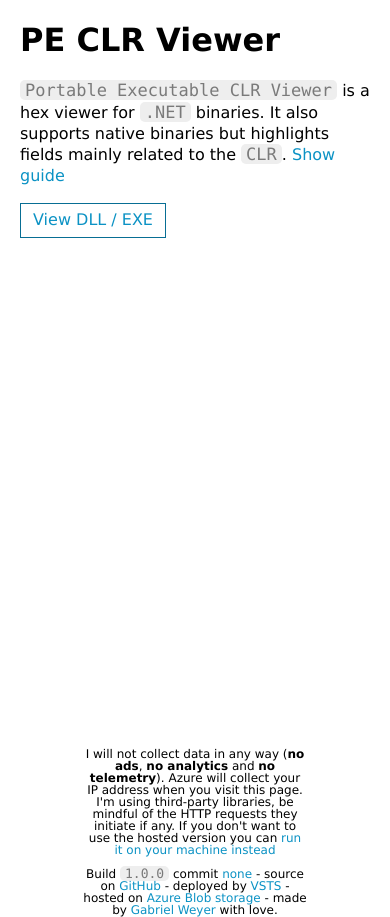
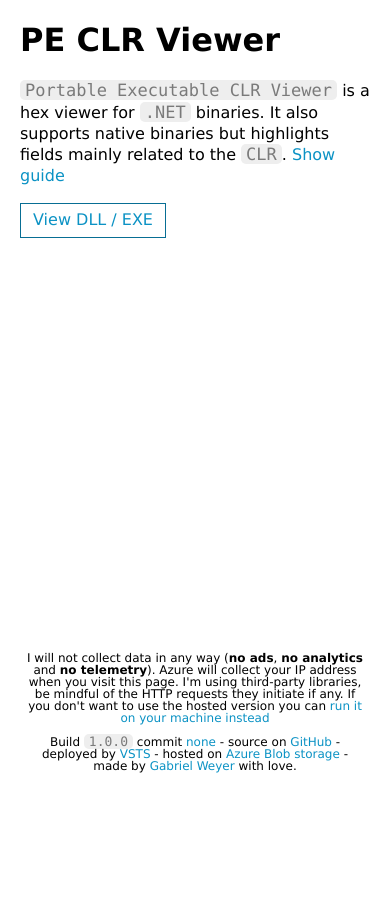
Before and after one commit to gabrielweyer/pe-clr-viewer, an Angular app: page / in a window 390 px wide. After the commit the page ends 844 px from the top, so only its background shows below. Built offline with nearby package versions, Linux system fonts and the light colour scheme.

Commit message:
Add responsive layout for guide and footer

```diff
--- a/src/app/app.component.scss
+++ b/src/app/app.component.scss
@@ -48,6 +48,10 @@ $mono-font-family: 'Consolas';
 .bytes-container {
   display: flex;
   padding-bottom: 9em;
+
+  @include lg {
+    padding-bottom: 15em;
+  }
 
   span {
     &.dos-header {
@@ -220,6 +224,11 @@ $mono-font-family: 'Consolas';
   width: 100%;
   bottom: 0;
   height: 4em;
+
+  @include lg {
+    height: 12em;
+  }
+
   font-size: $font-size-small;
   text-align: center;
   padding: 4em 0;
@@ -232,6 +241,10 @@ $mono-font-family: 'Consolas';
     line-height: 1em;
     padding: 0 18%;
 
+    @include lg {
+      padding: 0 5px;
+    }
+
     &:first-child {
       margin-top: 0;
     }
--- a/src/styles.scss
+++ b/src/styles.scss
@@ -31,6 +31,10 @@ em {
 ul {
   list-style-type: none;
 
+  @include lg {
+    padding-left: 5px;
+  }
+
   li {
     padding: 0.25em 0;
 
--- a/src/variables.scss
+++ b/src/variables.scss
@@ -10,3 +10,11 @@ $font-size-small: 12px;
 
 $mono-font-size-normal: 17px;
 $mono-font-size-small: 13px;
+
+$screen-lg-min: 992px;
+
+@mixin lg {
+  @media (max-width: #{$screen-lg-min}) {
+      @content;
+  }
+}
```
